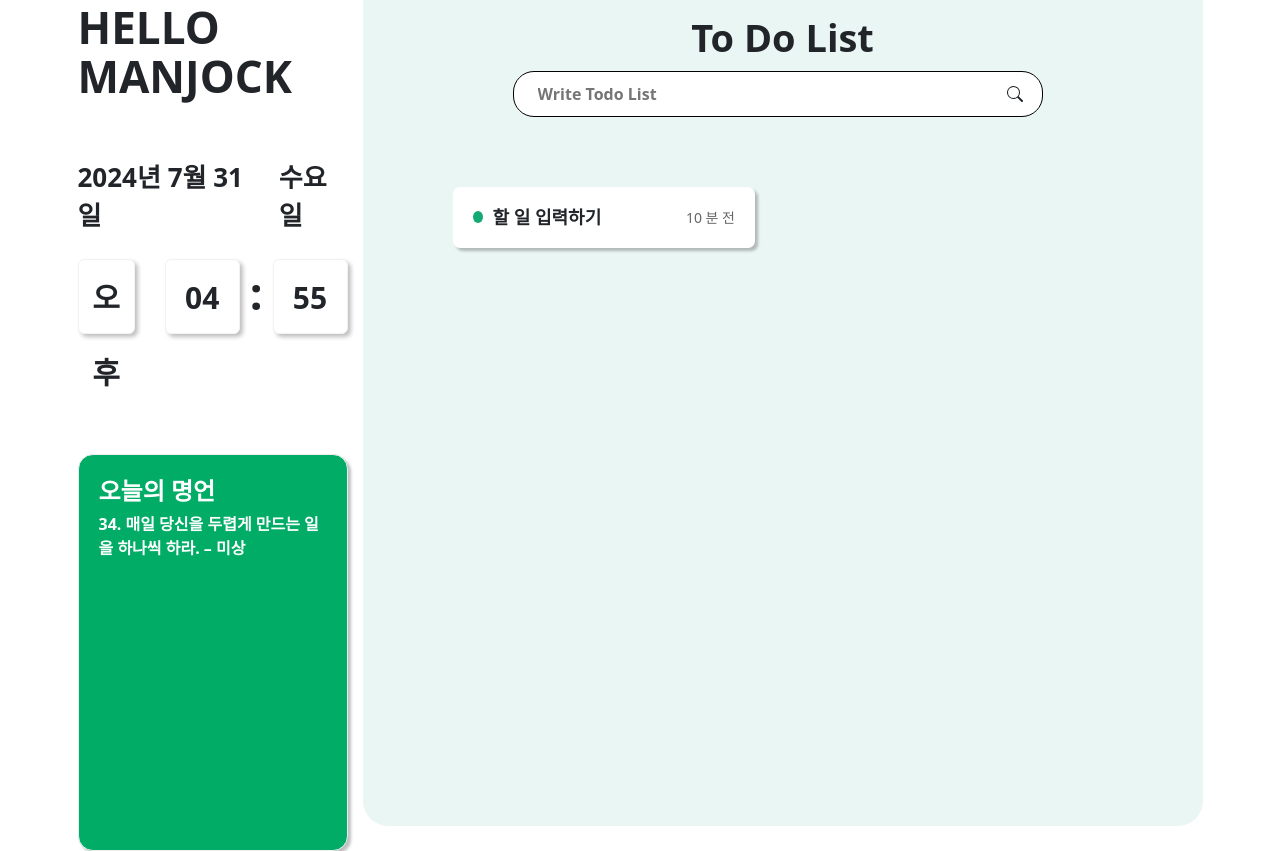
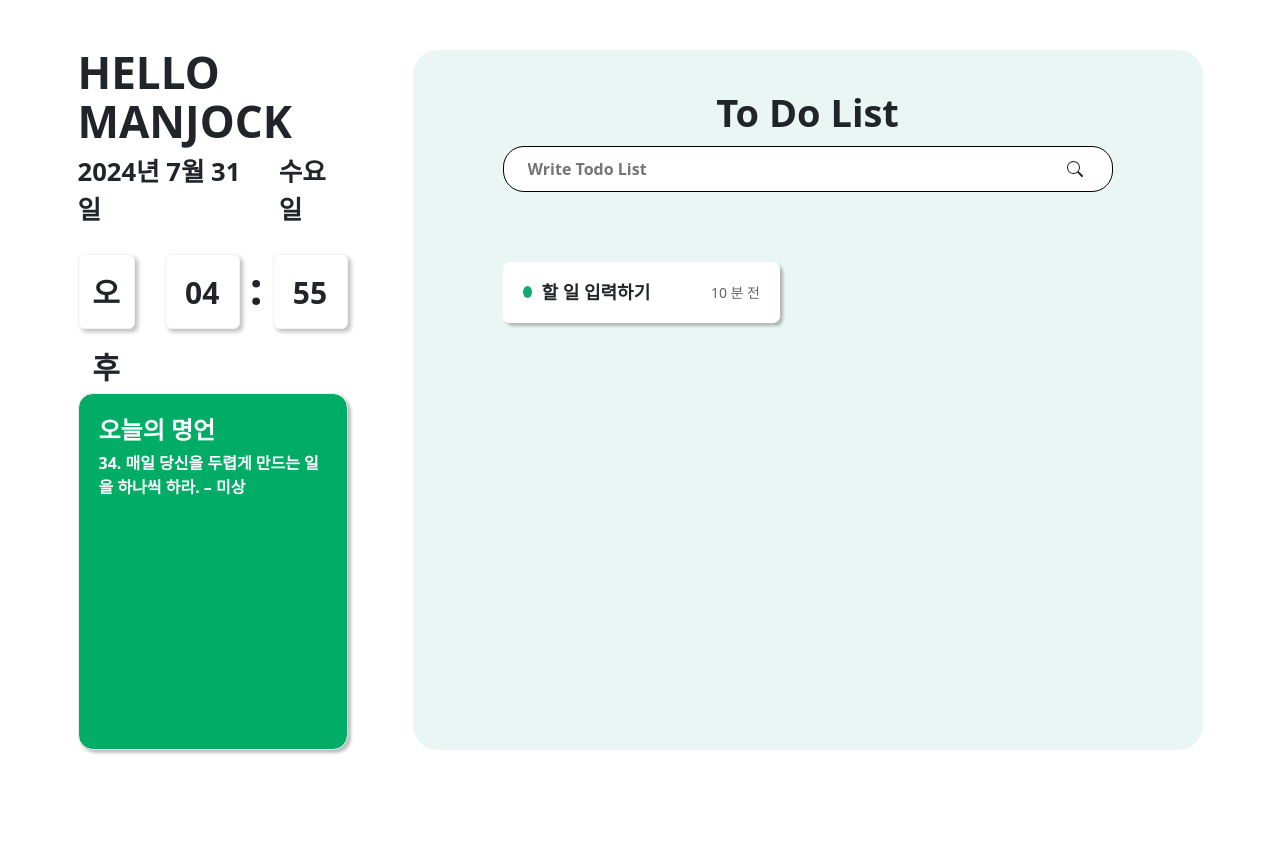
Before and after one commit to Man-joke/toy-Todo_List, a React (Create React App) app: page / in a window 1280 px wide. After the commit the page ends 800 px from the top, so only its background shows below. Built offline with nearby package versions, Linux system fonts and the light colour scheme; the HTML template or start-up script is replaced by a standard one.

Commit message:
rem 변경

```diff
--- a/src/App.js
+++ b/src/App.js
@@ -8,7 +8,7 @@ import Right from './components/Right';
 function App() {
   return (
     <Container className='contnents'>
-      <Row style={{height: "100%"}}>
+      <Row>
         <Col md={3} className='left'>
           <Left />
         </Col>
--- a/src/App.scss
+++ b/src/App.scss
@@ -3,7 +3,7 @@
   padding: 0;
 }
 html {
-  font-size: 10px;
+  font-size: 62.5%;
 }
 body {
   font-size: 1rem;
@@ -57,8 +57,10 @@ li {
   left: 50%;
   top: 50%;
   transform: translate(-50%, -50%);
-  height: 850px;
-
+  height: 100vh;
+.row{
+  justify-content: space-between;
+}
   .left,
   .right {
     height: 100%;
--- a/src/components/Left.jsx
+++ b/src/components/Left.jsx
@@ -6,18 +6,20 @@ import FamousApi from "./FamousApi";
 
 const Left = () => {
   return (
-    <>
-      <div className="nickName mt-5">
-        <h2>HELLO</h2>
-        <p>MANJOCK</p>
+    <section className="left-section">
+      <div className="info">
+        <div className="nickName">
+          <h2>HELLO</h2>
+          <p>MANJOCK</p>
+        </div>
+        <div className="timeset">
+          <TimeSet />
+        </div>
       </div>
-      <div className="timeset">
-        <TimeSet />
-      </div>
-      <div className="famouse" style={{ marginTop: "120px" }}>
+      <div className="famouse" >
         <FamousApi />
       </div>
-    </>
+    </section>
   );
 };
 
--- a/src/scss/FamousApi.scss
+++ b/src/scss/FamousApi.scss
@@ -2,7 +2,7 @@
   padding: 20px;
   color: #fff;
   background-color: #01ac67;
-  height: 397px;
+  height: 35.7rem;
   border-radius: 15px;
   border: 1px solid #eee;
   box-shadow: 3px 3px 3px rgba(0, 0, 0, 0.25);
--- a/src/scss/ListTodo.scss
+++ b/src/scss/ListTodo.scss
@@ -3,7 +3,7 @@
   //   기본
   .item {
     ul {
-      height: 580px;
+      // height: 58rem;
       overflow-y: scroll;
       padding: 0 20px 0 0;
       &::-webkit-scrollbar {
--- a/src/scss/Right.scss
+++ b/src/scss/Right.scss
@@ -1,43 +1,45 @@
 .section-R {
-  //   padding-left: 60px;
+  display: flex;
+  align-items: center;
+  padding: 5rem 0;
+  justify-content: flex-end;
   .conbox {
-    padding: 40px 90px;
-    height: 851px;
+    padding: 4rem 9rem;
+    width: calc(100% - 5rem);
+    height: calc(100vh - 10rem);
     background-color: #eaf6f3;
-    border-radius: 25px;
+    border-radius: 2.5rem;
   }
   .todoList {
     h2 {
-      font-size: 38px;
+      font-size: 3.8rem;
       font-weight: bold;
       text-align: center;
     }
   }
   .input-group {
     position: relative;
-    width: 54rem;
     margin: 0 auto;
     label {
       position: relative;
       width: 100%;
       input {
         width: 100%;
-        max-width: 53rem;
         display: inline-block;
-        height: 46px;
+        height: 4.6rem;
         color: #666;
         border-radius: 2.1rem;
         border: 1px solid #000;
-        padding: 0 24px;
+        padding: 0 2.4rem;
 
-        font-size: 16px;
+        font-size: 1.6rem;
         font-weight: bold;
         outline: none;
         box-shadow: none;
       }
       svg {
         position: absolute;
-        right: 30px;
+        right: 3rem;
         top: 50%;
         transform: translateY(-50%);
       }
--- a/src/scss/left.scss
+++ b/src/scss/left.scss
@@ -1,3 +1,10 @@
+.left-section{
+    display: flex;
+    flex-direction: column;
+    justify-content: space-between;
+    height: 100vh;
+    padding: 5rem 0;
+}
 .nickName{
     text-align: left;
     h2{
@@ -11,24 +18,12 @@
         font-weight: bold;
     }
 }
-.timeset{
-    margin-top: 6rem;
-}
 .date-wrap{
     text-align: left;
     > div{
-        font-size: 26px;
-        line-height: 38px;
+        font-size: 2vw;
+        line-height: 3.8rem;
         font-weight: bold;
-    }
-    .year{
-
-    }
-    .month{
-
-    }
-    .day{
-
     }
 }
 
@@ -38,15 +33,14 @@
         width: 7.5rem;
         height: 7.5rem;
         background: #fff;
-        font-size: 30px;
+        font-size: 3rem;
         line-height: 7.5rem;
         text-align: center;
         border: 1px solid #f2f2f2;
         border-radius: 0.6rem;
-        box-shadow: 3px 3px 4px rgba(0,0,0,0.25);
+        box-shadow: 0.3rem 0.3rem 0.4rem rgba(0,0,0,0.25);
     }
     .semicolon{
         font-size: 4.5rem;
-
     }
 }
```
